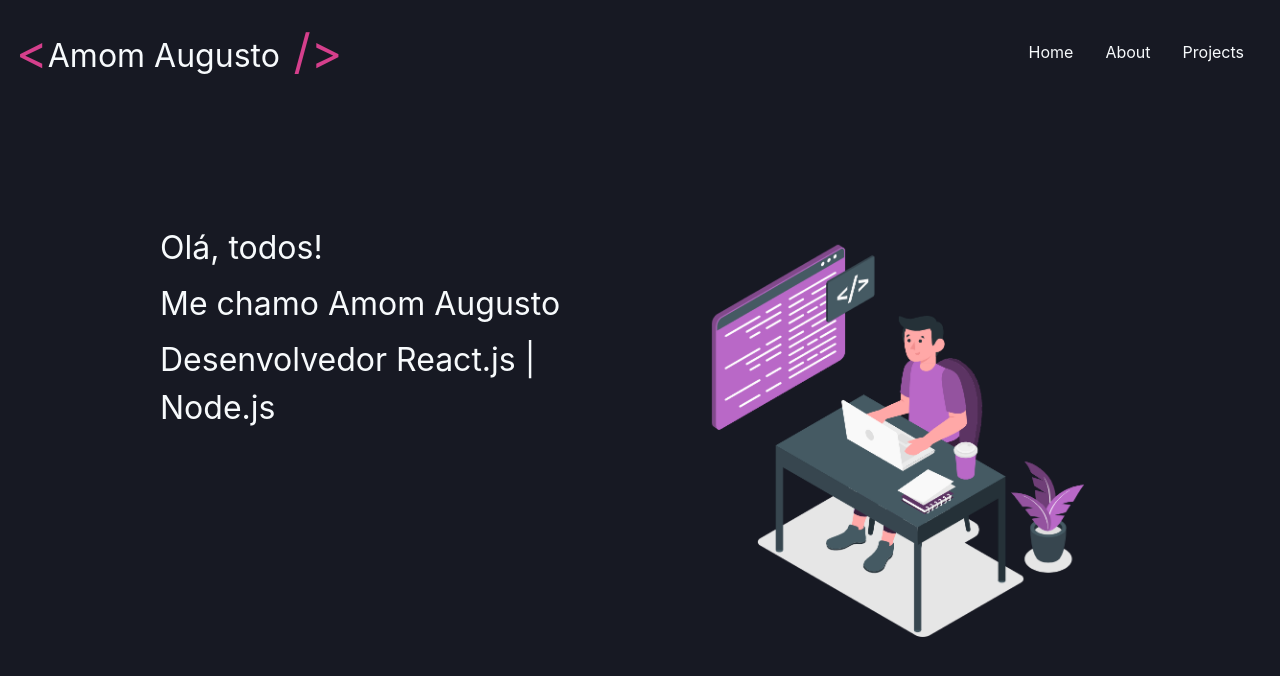
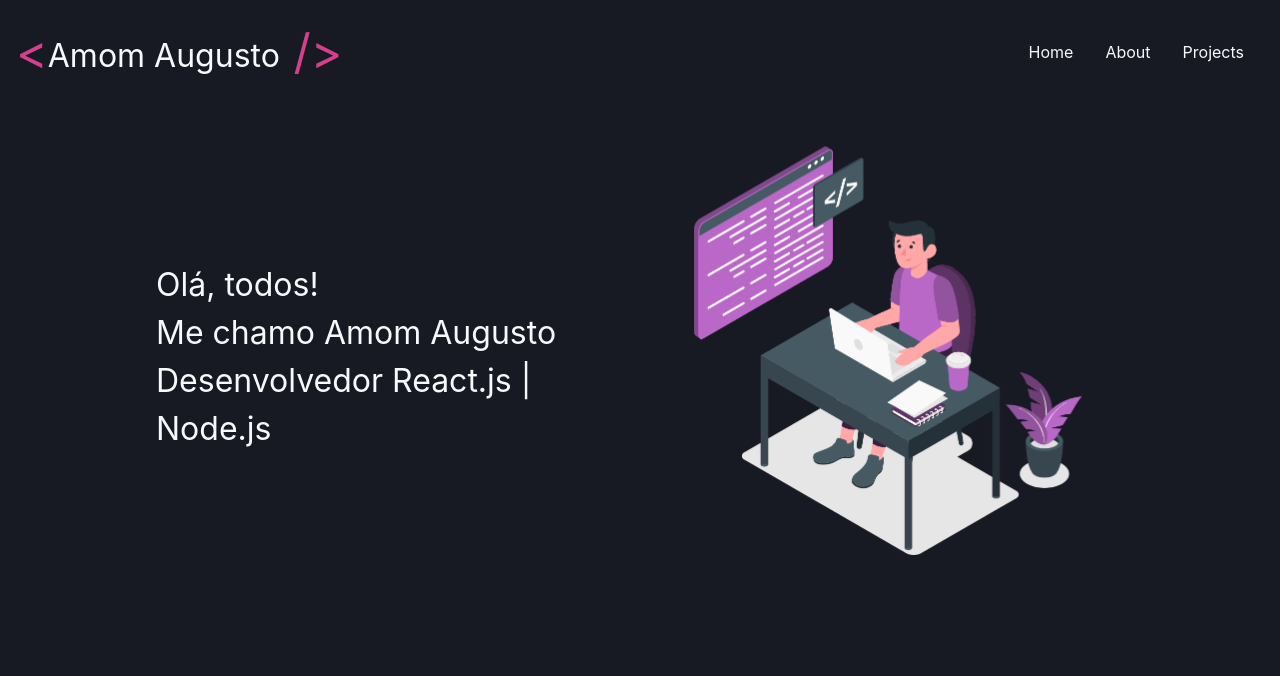
Before and after one commit to amomvga/portfolio-react, a Next.js app: page / in a window 1280 px wide. Shown: the top 676 px of the page. Built offline with nearby package versions, Linux system fonts and the light colour scheme.

Commit message:
ajustando cards

```diff
--- a/src/components/Header/index.tsx
+++ b/src/components/Header/index.tsx
@@ -56,8 +56,9 @@ export function Header() {
                 icon={<Icon as={RiMenuLine} />}
                 variant="unstyled"
                 onClick={handleOpenDrawer}
-                mr="4"
-                fontSize={30}
+                mr={["1","4"]}
+                mt="2"
+                fontSize={[20, 30]}
               />
 
               <Drawer
--- a/src/components/Projects/ProjectCard.tsx
+++ b/src/components/Projects/ProjectCard.tsx
@@ -15,6 +15,8 @@ export function ProjectCard() {
         spacingX="10px"
         spacingY="20px"
         w="100%"
+        align="center"
+        mt="50px"
       >
         <Box>
           <CardModel
--- a/src/pages/index.tsx
+++ b/src/pages/index.tsx
@@ -5,25 +5,28 @@ import Image from "next/image";
 
 function Home() {
   return (
-    <Flex direction="column">
-      <Flex w="100%">
+    <Flex direction="column" width="100vw" height="100vh">
+      <Flex>
         <Header />
       </Flex>
 
-      <Flex w="100%" height="20rem" align="center" justify="center">
-        <SimpleGrid minChildWidth="320px" spacing="40px">
-          <Box height="80px" p="4" mb="40px">
-            <Text fontSize={["2xl", "3xl", "xx-large"]} p="1">
-              Olá, todos!
-            </Text>
-            <Text fontSize={["2xl", "3xl", "xx-large"]} p="1">
+      <Flex justify="center">
+        <SimpleGrid minChildWidth="300px">
+          <Box
+            p="4"
+            display="flex"
+            flexDirection="column"
+            justifyContent="center"
+          >
+            <Text fontSize={["2xl", "3xl", "xx-large"]}>Olá, todos!</Text>
+            <Text fontSize={["2xl", "3xl", "xx-large"]}>
               Me chamo Amom Augusto
             </Text>
-            <Text fontSize={["2xl", "3xl", "xx-large"]} p="1">
+            <Text fontSize={["2xl", "3xl", "xx-large"]}>
               Desenvolvedor React.js | Node.js
             </Text>
           </Box>
-          <Box height="80px" minWidth="320px">
+          <Box>
             <Image src={homeImg} />
           </Box>
         </SimpleGrid>
--- a/src/pages/projects.tsx
+++ b/src/pages/projects.tsx
@@ -5,11 +5,11 @@ import { ProjectCard } from "../components/Projects/ProjectCard";
 export default function Projects() {
   return (
     <Flex direction="column" w="100%">
-      <Flex w="100%">
+      <Flex>
         <Header />
       </Flex>
 
-      <Flex w="100%">
+      <Flex>
         <ProjectCard />
       </Flex>
     </Flex>
```
Also changed, not shown: src/components/Projects/CardModel.tsx (+5 -4 lines), src/pages/about.tsx (+6 -6 lines).
